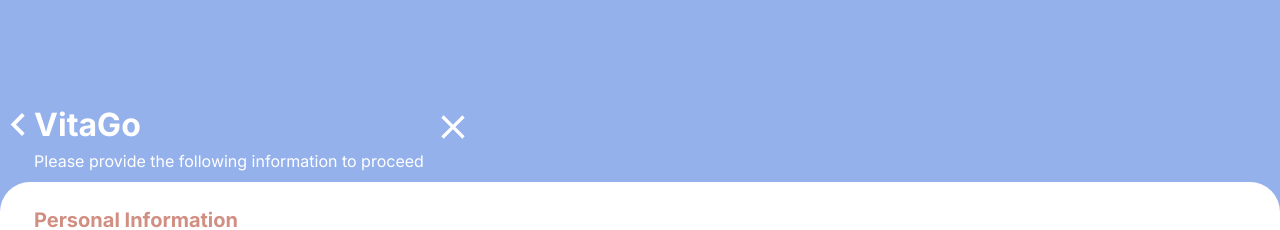
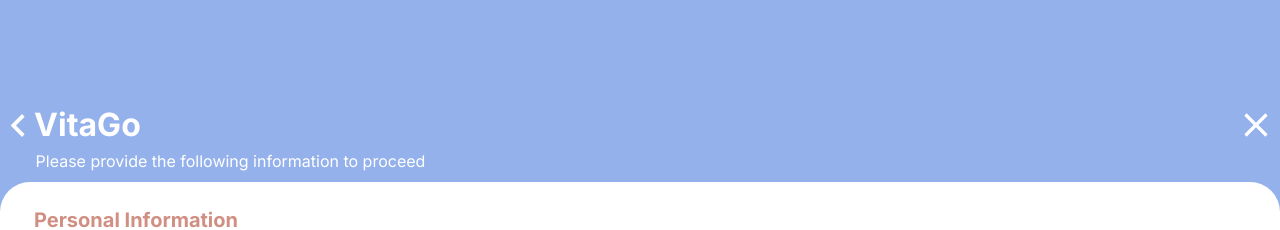
Before and after one commit to Lazbert/TEMG4950K-VitaGo-prototype, a React (Vite) app in the folder frontend/: page /VitaGo in a window 1280 px wide. Shown: the top 230 px of the page. Built offline with nearby package versions, Linux system fonts and the light colour scheme.

Commit message:
tweaked css in title section

```diff
--- a/frontend/src/Routes.tsx
+++ b/frontend/src/Routes.tsx
@@ -4,6 +4,7 @@
 import ExplicitDataPage from "./pages/ExplicitDataPage";
 import BookingPage from "./pages/BookingPage";
 import BookingSelectedPage from "./pages/BookingSelectedPage";
+import RecommendationsPage from "./pages/RecommendationsPage";
 
 export default function WebRoutes() {
   return (
@@ -15,6 +16,9 @@
           <Route index element={<BookingPage />} />
           <Route path="calendar" element={<BookingSelectedPage />} />
         </Route>
+        <Route path="recommendations">
+          <Route index element={<RecommendationsPage />} />
+        </Route>
       </Route>
     </Routes>
   );
--- a/frontend/src/components/TitleSection.tsx
+++ b/frontend/src/components/TitleSection.tsx
@@ -14,17 +14,19 @@
   allowLastPage,
 }) => {
   return (
-    <div className="flex text-white gap-[9px] pl-[9.6px] pr-1">
-      <div className={cx("pt-[10px]", { invisible: !allowLastPage })}>
-        <IconArrowLeft className="w-[15.5px] h-[25px] inline-block" />
-      </div>
-      <div className="flex flex-col">
-        <span className="text-heading-1 font-bold">{title}</span>
-        <span>{titleMsg}</span>
-      </div>
-      <div className="pt-[6px]">
+    <div className="flex flex-col text-white pl-[9.6px] pr-1">
+      <div className="flex items-center justify-between">
+        <div className="flex items-center gap-[9px]">
+          <IconArrowLeft
+            className={cx("w-[15.5px] h-[25px] inline-block", {
+              invisible: !allowLastPage,
+            })}
+          />
+          <span className="text-heading-1 font-bold">{title}</span>
+        </div>
         <IconCross className="fill-white w-[40px] h-[40px]" />
       </div>
+      <span className="ml-[26px]">{titleMsg}</span>
     </div>
   );
 };
--- a/frontend/src/pages/MainPage.tsx
+++ b/frontend/src/pages/MainPage.tsx
@@ -18,11 +18,26 @@
     "Before 1st consultation"
   );
 
+  const demoStageHandler = () => {
+    switch (currentDemoStage) {
+      case "Before 1st consultation":
+        return nav("/VitaGo");
+      case "After 1st consultation":
+        return nav("/VitaGo/recommendations");
+      // case "Update explicit data":
+      //   return nav("/VitaGo");
+      // case "During subscription":
+      //   return nav("/VitaGo");
+      // case "New month of subscription":
+      //   return nav("/VitaGo");
+    }
+  };
+
   return (
     <div className="flex">
       <div className="flex-1 bg-no-repeat bg-[url('/images/VitaGo_IconPage.png')]">
         <button
-          onClick={() => nav("/VitaGo")}
+          onClick={demoStageHandler}
           className="absolute top-[319px] left-[172px]"
         >
           <IconVitaGo className="h-[48px] w-[48px]" />
--- /dev/null
+++ b/frontend/src/pages/RecommendationsPage.tsx
@@ -0,0 +1,16 @@
+import TitleSection from "../components/TitleSection";
+import ContentSection from "../components/ContentSection";
+
+export default function RecommendationsPage() {
+  return (
+    <>
+      <TitleSection
+        title="Recommendation"
+        titleMsg="Based on your health conditions, we recommended the following supplements"
+      />
+      <ContentSection className="h-full mb-[36px] shadow-xl">
+        Bruh
+      </ContentSection>
+    </>
+  );
+}
```
